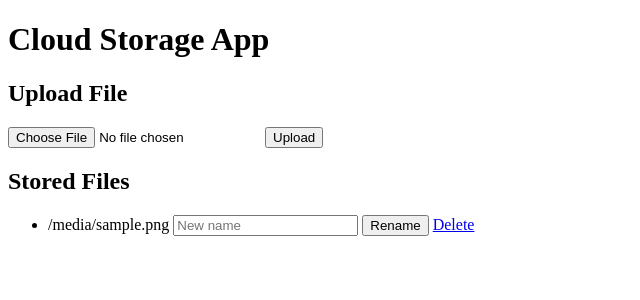
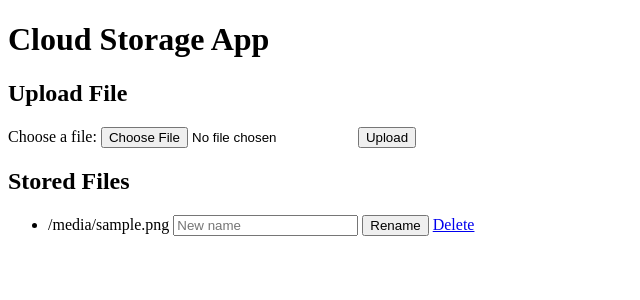
Before and after one commit to stevenazi14/CloudStorageApp, a Flask app: template templates/index.html in a window 1280 px wide. Shown: the top 300 px of the page, without its empty margins (0-640 px from the left). Run offline with Flask 3, Linux system fonts and the light colour scheme; the template is opened without the code that fills it: most values are stand-ins (such as "Sample title", 1, 10 or a date in 2020).

Commit message:
Updated app.py and index.html for file upload, rename, and delete features

```diff
--- a/app.py
+++ b/app.py
@@ -1,12 +1,15 @@
 import os
-from flask import Flask, render_template, request, redirect, url_for, flash
+from flask import Flask, request, render_template, redirect, url_for, flash
 
 app = Flask(__name__)
-app.config['UPLOAD_FOLDER'] = 'uploads'
-app.config['SECRET_KEY'] = 'your_secret_key'
+app.secret_key = 'supersecretkey'  # For flashing messages
 
-# Ensure the upload folder exists
-os.makedirs(app.config['UPLOAD_FOLDER'], exist_ok=True)
+# Set the upload folder
+UPLOAD_FOLDER = 'uploads'
+app.config['UPLOAD_FOLDER'] = UPLOAD_FOLDER
+
+# Ensure the folder exists
+os.makedirs(UPLOAD_FOLDER, exist_ok=True)
 
 @app.route('/')
 def index():
@@ -24,31 +27,36 @@ def upload_file():
         flash('No selected file')
         return redirect(url_for('index'))
 
-    file.save(os.path.join(app.config['UPLOAD_FOLDER'], file.filename))
-    flash('File uploaded successfully!')
+    if file:
+        file_path = os.path.join(app.config['UPLOAD_FOLDER'], file.filename)
+        file.save(file_path)
+        flash('File uploaded successfully!')
+        return redirect(url_for('index'))
+
+@app.route('/rename/<filename>', methods=['POST'])
+def rename_file(filename):
+    new_name = request.form['new_name']
+    old_path = os.path.join(app.config['UPLOAD_FOLDER'], filename)
+    new_path = os.path.join(app.config['UPLOAD_FOLDER'], new_name)
+
+    if os.path.exists(old_path):
+        os.rename(old_path, new_path)
+        flash('File renamed successfully!')
+    else:
+        flash('File not found!')
+
     return redirect(url_for('index'))
 
 @app.route('/delete/<filename>')
 def delete_file(filename):
     file_path = os.path.join(app.config['UPLOAD_FOLDER'], filename)
+
     if os.path.exists(file_path):
         os.remove(file_path)
         flash('File deleted successfully!')
     else:
         flash('File not found!')
-    return redirect(url_for('index'))
 
-@app.route('/rename/<filename>', methods=['POST'])
-def rename_file(filename):
-    new_name = request.form['new_name']
-    old_file = os.path.join(app.config['UPLOAD_FOLDER'], filename)
-    new_file = os.path.join(app.config['UPLOAD_FOLDER'], new_name)
-
-    if os.path.exists(old_file):
-        os.rename(old_file, new_file)
-        flash('File renamed successfully!')
-    else:
-        flash('File not found!')
     return redirect(url_for('index'))
 
 if __name__ == '__main__':
--- a/templates/index.html
+++ b/templates/index.html
@@ -22,12 +22,14 @@
     <!-- File upload form -->
     <h2>Upload File</h2>
     <form action="/upload" method="POST" enctype="multipart/form-data">
-        <input type="file" name="file" required>
+        <label for="file">Choose a file:</label>
+        <input type="file" id="file" name="file" required>
         <button type="submit">Upload</button>
     </form>
 
     <!-- File list -->
     <h2>Stored Files</h2>
+    {% if files %}
         <ul>
             {% for file in files %}
                 <li>
@@ -40,5 +42,8 @@
                 </li>
             {% endfor %}
         </ul>
+    {% else %}
+        <p>No files uploaded yet.</p>
+    {% endif %}
 </body>
 </html>
```
Lines whose indentation alone changed are shown as unchanged.
